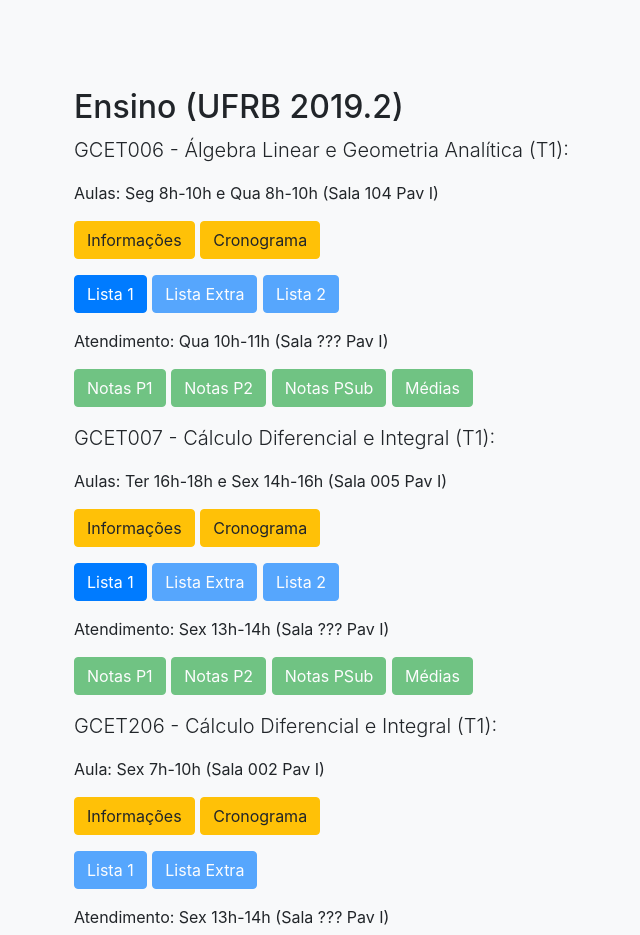
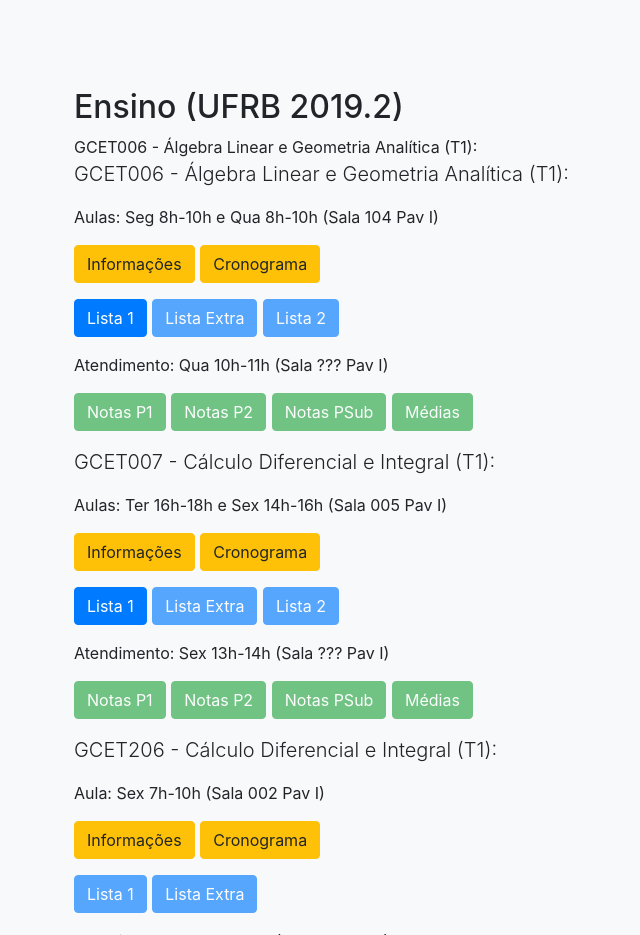
Before and after one commit to jtagomes/jtagomes.github.io, a website with bundled scripts: page index.html in a window 1280 px wide. Shown: the part 1280-2215 px from the top of the page, without its empty margins (201-841 px from the left). Built offline with nearby package versions, Linux system fonts and the light colour scheme.

Commit message:
Update index.html

```diff
--- a/index.html
+++ b/index.html
@@ -111,6 +111,14 @@
 <div class="row">
 <div class="col-lg-8 mx-auto">
 <h2>Ensino (UFRB 2019.2)</h2>
+
+<div class="panel panel-primary">
+<div class="panel-heading">GCET006 - Álgebra Linear e Geometria Analítica (T1):</div>
+<div class="panel-body">
+
+
+</div>
+</div>
 
 <p class="lead">GCET006 - Álgebra Linear e Geometria Analítica (T1):</p>
 <p>Aulas: Seg 8h-10h e Qua 8h-10h (Sala 104 Pav I)</p>
```
